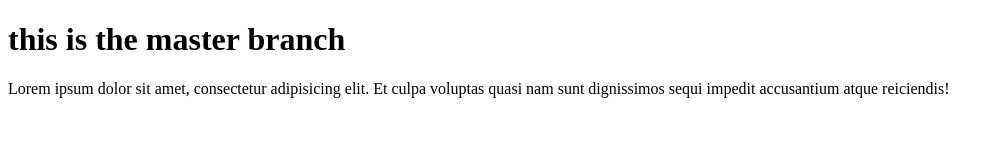
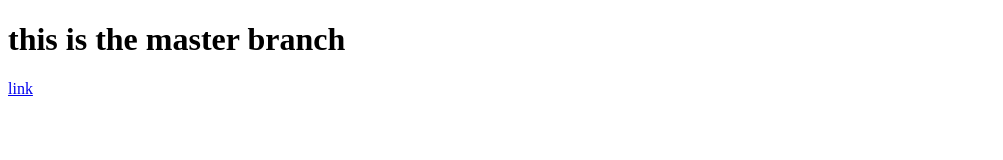
Before and after one commit to Fidellis-Taz/git-one, a plain HTML site: page index.html in a window 1280 px wide. Shown: the whole page, without its empty margins (0-1003 px from the left). Drawn offline with Linux system fonts and the light colour scheme.

Commit message:
removed para and added link

```diff
--- a/index.html
+++ b/index.html
@@ -9,8 +9,7 @@
 
 <body>
     <h1>this is the master branch </h1>
-    <p>Lorem ipsum dolor sit amet, consectetur adipisicing elit. Et culpa voluptas quasi nam sunt dignissimos sequi
-        impedit accusantium atque reiciendis!</p>
+    <a href="link.com">link</a>
 </body>
 
 </html>
```
Also changed, not shown: style.css (+4 -3 lines).
